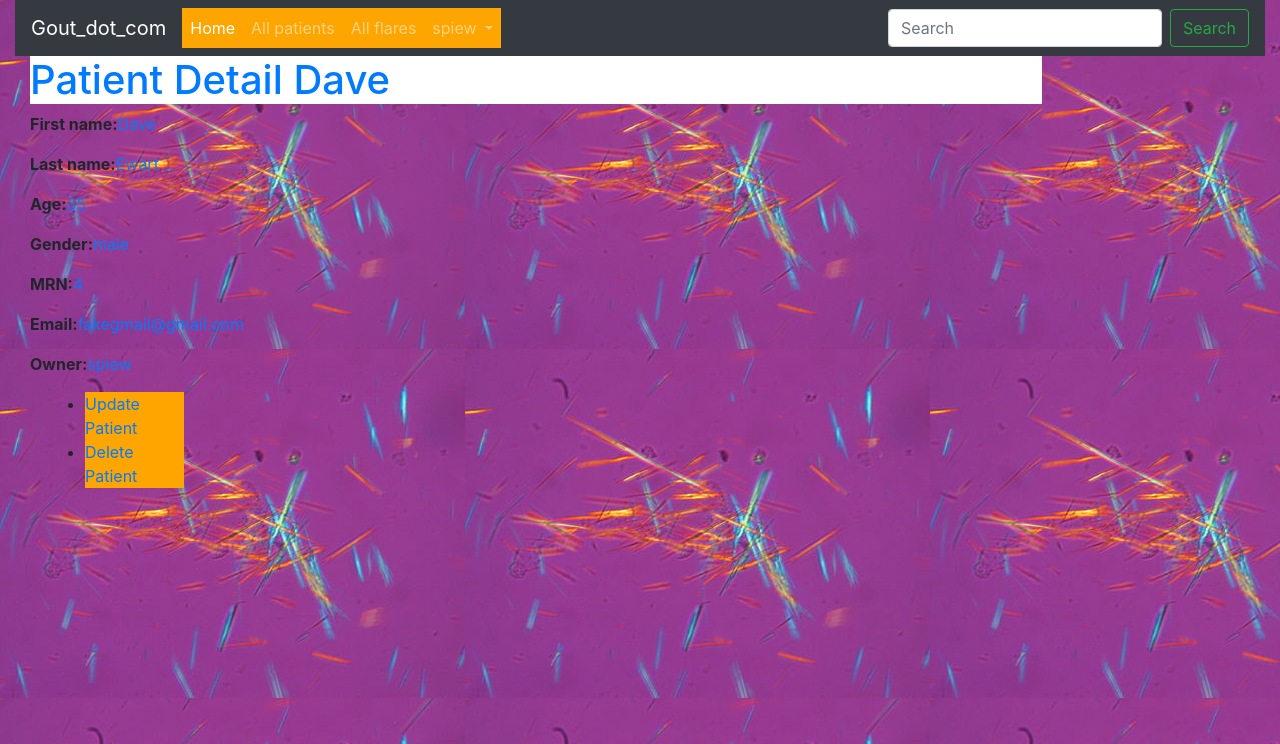
After one commit to Spiewart/goutdotcom, a Django app: page /gout/patient/4/ in a window 1280 px wide. The commit adds this page. Shown: the top 744 px of the page. Run offline with Django 3.2, Linux system fonts and the light colour scheme; a user stored in the database is signed in; data comes from the database, SQL or seed files in the repository; both versions use the stored data as it was after the commit; some libraries are stand-ins or nearby versions.

Commit message:
2nd big commit

```diff
--- /dev/null
+++ b/goutdotcom/burner.py
@@ -0,0 +1,6 @@
+             <!--<li><a href="{% url 'patient_update' %}">Update Patient</a></li>
+             <li><a href="{% url 'patient_delete' %}">Delete Patient</a></li>-->
+
+                    <li><a href="{% url 'patient' %}">Patient</a></li>
+
+                    <li><a href="{% url 'patient_detail' %}">Patient</a></li>
--- a/goutdotcom/gout/models.py
+++ b/goutdotcom/gout/models.py
@@ -28,12 +28,13 @@ class Patient(models.Model):
 
     class Meta:
         ordering = ['last_name', 'first_name']
+        permissions = (("can_create_new_patient", "Creates new patient"),)
 
     def __str__(self):
         return f'{str(self.last_name), str(self.first_name)}'
 
     def get_absolute_url(self):
-        return reverse('patient-detail', args=[str(self.mrn)])
+        return reverse('patient_detail', args=[str(self.mrn)])
 
 class Flare(models.Model):
     patient = models.ForeignKey('Patient', on_delete=models.CASCADE)
@@ -57,6 +58,10 @@ class Flare(models.Model):
     def get_absolute_url(self):
         return reverse('flare-detail', args=[str(self.date)])
 
+class Urate(models.Model):
+    uric_acid = models.DecimalField(max_digits=3, decimal_places=1, help_text="What was the uric acid?")
+
+
 class Info(models.Model):
     urate = models.FloatField()
     creatinine = models.FloatField()
--- /dev/null
+++ b/goutdotcom/gout/static/gout/css/styles.css
@@ -0,0 +1,8 @@
+
+h1 {
+  background-color: white;
+}
+
+li {
+  background-color: orange;
+}
--- a/goutdotcom/gout/templates/base.html
+++ b/goutdotcom/gout/templates/base.html
@@ -4,33 +4,59 @@
     {% block title %}<title>Gout_dot_com</title>{% endblock %}
     <meta charset="utf-8">
     <meta name="viewport" content="width=device-width, initial-scale=1">
+    {% load static %}
+    <link rel="stylesheet" href="{% static 'gout/css/styles.css' %}">
     <link rel="stylesheet" href="https://stackpath.bootstrapcdn.com/bootstrap/4.4.1/css/bootstrap.min.css" integrity="sha384-Vkoo8x4CGsO3+Hhxv8T/Q5PaXtkKtu6ug5TOeNV6gBiFeWPGFN9MuhOf23Q9Ifjh" crossorigin="anonymous">
-    {% load static %}
-    <link rel="stylesheet" href="{% static 'css/styles.css' %}">
   </head>
-  <body>
+  <body style="background-image: url({% static 'gout/images/monosodium_urate.jpg' %});">
     <div class="container-fluid">
-      <div class="row">
-        <div class="col-sm-2">
-        {% block sidebar %}
-          <ul class="sidebar-nav">
-            <li><a href="{% url 'index' %}">Home</a></li>
-            <li><a href="{% url 'patients' %}">All patients</a></li>
-            <li><a href="{% url 'flare_list' %}">All flares</a></li>
-          </ul>
-          <ul class="sidebar-nav">
+      {% block navbar %}
+        <nav class="navbar navbar-expand-lg navbar-dark bg-dark">
+          <a class="navbar-brand" href="#">Gout_dot_com</a>
+          <button class="navbar-toggler" type="button" data-toggle="collapse" data-target="#navbarSupportedContent" aria-controls="navbarSupportedContent" aria-expanded="false" aria-label="Toggle navigation">
+            <span class="navbar-toggler-icon"></span>
+          </button>
+
+          <div class="collapse navbar-collapse" id="navbarSupportedContent">
+            <ul class="navbar-nav mr-auto">
+              <li class="nav-item active">
+                <a class="nav-link" href="{% url 'index' %}">Home <span class="sr-only">(current)</span></a>
+              </li>
+              <li class="nav-item">
+                <a class="nav-link" href="{% url 'patient' %}">All patients</a>
+              </li>
+              <li class="nav-item">
+                <a class="nav-link" href="{% url 'flare_list' %}">All flares</a>
+              </li>
               {% if user.is_authenticated %}
-             <li>User: {{ user.get_username }}</li>
-             <li><a href="{% url 'patient_owner' %}">Patient User Owners</a></li>
-             <li><a href="{% url 'logout'%}?next={{request.path}}">Logout</a></li>
+              <li class="nav-item dropdown">
+                <a class="nav-link dropdown-toggle" href="#" id="navbarDropdown" role="button" data-toggle="dropdown" aria-haspopup="true" aria-expanded="false">
+                  {{ user.get_username }}
+                </a>
+                <div class="dropdown-menu" aria-labelledby="navbarDropdown">
+                  <a class="dropdown-item" href="{% url 'patient_owner' %}">Patient User Owners</a>
+                  <a class="dropdown-item" href="{% url 'patient_create' %}">New Patient</a>
+                  <div class="dropdown-divider"></div>
+                  <a class="dropdown-item" href="{% url 'logout'%}?next={{request.path}}">Logout</a>
+                </div>
+              </li>
               {% else %}
-             <li><a href="{% url 'login'%}?next={{request.path}}">Login</a></li>
+              <li class="nav-item">
+                <a class="nav-link" href="{% url 'login'%}?next={{request.path}}">Login</a>
+              </li>
               {% endif %}
             </ul>
+            <form class="form-inline my-2 my-lg-0">
+              <input class="form-control mr-sm-2" type="search" placeholder="Search" aria-label="Search">
+              <button class="btn btn-outline-success my-2 my-sm-0" type="submit">Search</button>
+            </form>
+          </div>
+        </nav>
       {% endblock %}
-        </div>
       <div class="col-sm-10 ">{% block content %}{% endblock %}</div>
     </div>
-    </div>
   </body>
+  <script src="https://code.jquery.com/jquery-3.4.1.slim.min.js" integrity="sha384-J6qa4849blE2+poT4WnyKhv5vZF5SrPo0iEjwBvKU7imGFAV0wwj1yYfoRSJoZ+n" crossorigin="anonymous"></script>
+<script src="https://cdn.jsdelivr.net/npm/popper.js@1.16.0/dist/umd/popper.min.js" integrity="sha384-Q6E9RHvbIyZFJoft+2mJbHaEWldlvI9IOYy5n3zV9zzTtmI3UksdQRVvoxMfooAo" crossorigin="anonymous"></script>
+<script src="https://stackpath.bootstrapcdn.com/bootstrap/4.4.1/js/bootstrap.min.js" integrity="sha384-wfSDF2E50Y2D1uUdj0O3uMBJnjuUD4Ih7YwaYd1iqfktj0Uod8GCExl3Og8ifwB6" crossorigin="anonymous"></script>
 </html>
--- a/goutdotcom/gout/templates/gout/flare_list.html
+++ b/goutdotcom/gout/templates/gout/flare_list.html
@@ -5,7 +5,7 @@
 {% if flare_list %}
   {% for flare in flare_list %}
     <ul>
-      <li>{{ flare.patient }}</li>
+      <li><a href="{% url 'flare_detail' pk=flare.pk %}">{{ flare.patient }}<a/></li>
     </ul>
   {% endfor %}
 {% endif %}
--- /dev/null
+++ b/goutdotcom/gout/templates/gout/patient_detail.html
@@ -0,0 +1,32 @@
+{% extends "base.html" %}
+
+{% block content %}
+  <h1><a href="{ url 'gout:patient' post.pk %}">Patient Detail {{ patient.first_name }}</a></h1>
+
+  <p><strong>First name:</strong><a href="#">{{ patient.first_name }}</a></p>
+  <p><strong>Last name:</strong><a href="#">{{ patient.last_name }}</a></p>
+  <p><strong>Age:</strong><a href="#">{{ patient.age }}</a></p>
+  <p><strong>Gender:</strong><a href="#">{{ patient.gender }}</a></p>
+  <p><strong>MRN:</strong><a href="#">{{ patient.mrn }}</a></p>
+  <p><strong>Email:</strong><a href="#">{{ patient.email }}</a></p>
+  <p><strong>Owner:</strong><a href="#">{{ patient.owner }}</a></p>
+
+  <div class="container-fluid">
+    <div class="row">
+      <div class="col-sm-2">
+      {% block sidebar %}
+        <ul class="sidebar-nav">
+         {% if user.is_authenticated %}
+         <li><a href="{% url 'patient_update' pk=patient.pk %}">Update Patient</a></li>
+         <li><a href="{% url 'patient_delete' pk=patient.pk %}">Delete Patient</a></li>
+         {% else %}
+           <li><a href="{% url 'login'%}?next={{request.path}}">Login</a></li>
+         {% endif %}
+        </ul>
+     {% endblock %}
+      </div>
+      <div class="col-sm-10 ">
+    </div>
+  </div>
+
+{% endblock %}
--- a/goutdotcom/gout/templates/gout/patient_list.html
+++ b/goutdotcom/gout/templates/gout/patient_list.html
@@ -5,8 +5,7 @@
   {% if patient_list %}
   <ul>
     {% for patient in patient_list %}
-      <li><a href="">{{ patient.first_name }}</a>{{ patient.last_name }}</li>
-      <li><a href="">{{ patient.provider_or_not }}</a></li>
+      <li><a href="{% url 'patient_detail' pk=patient.pk %}">{{ patient.first_name }} {{ patient.last_name }}</a><a>: {{ patient.provider_or_not }}</a></li>
     {% endfor %}
   </ul>
   {% else %}
--- a/goutdotcom/gout/templates/index.html
+++ b/goutdotcom/gout/templates/index.html
@@ -1,8 +1,7 @@
 {% extends "base.html" %}
 
 {% block content %}
-  <h1>Gout_dot_com</h1>
-  <p>Welcome to gout_dot_com developed by: <em>Urate Monster</em>!</p>
+  <h1>Welcome to <strong>gout_dot_com</strong> developed by: <em>Urate Monster</em>!</h1>
   <h2>Dynamic content</h2>
   <p>The dot_com contains the following followers:</p>
   <ul>
--- a/goutdotcom/gout/urls.py
+++ b/goutdotcom/gout/urls.py
@@ -3,8 +3,12 @@ from gout import views
 
 urlpatterns = [
     path('', views.index, name='index'),
-    path('patients/', views.PatientListView.as_view(), name='patients'),
-    path('flares/<int:pk>/', views.FlareDetailView.as_view(), name='flares'),
+    path('patient/', views.PatientListView.as_view(), name='patient'),
+    path('patient/<int:pk>/', views.PatientDetailView.as_view(), name='patient_detail'),
+    path('flares/<int:pk>/', views.FlareDetailView.as_view(), name='flare_detail'),
     path('flare_list/', views.FlareListView.as_view(), name='flare_list'),
     path('patientowners/', views.PatientOwnerView.as_view(), name='patient_owner'),
+    path('patient/create/', views.PatientCreate.as_view(), name='patient_create'),
+    path('patient/<int:pk>/update/', views.PatientUpdate.as_view(), name='patient_update'),
+    path('patient/<int:pk>/delete/', views.PatientDelete.as_view(), name='patient_delete'),
 ]
--- a/goutdotcom/gout/views.py
+++ b/goutdotcom/gout/views.py
@@ -1,11 +1,15 @@
 from django.shortcuts import render
+from django.views import generic
+from django.shortcuts import render, get_object_or_404
+from django.http import HttpResponseRedirect
+from django.urls import reverse
+from django.contrib.auth.decorators import permission_required, login_required
+from django.contrib.auth.mixins import LoginRequiredMixin
+from django.views.generic.edit import CreateView, UpdateView, DeleteView
+from django.urls import reverse_lazy
+
 from gout.models import Patient, Flare, Info
-from django.views import generic
-
-from django.contrib.auth.decorators import permission_required, login_required
-
-from django.contrib.auth.mixins import LoginRequiredMixin
-
+from gout.forms import CreatePatientForm
 # Create your views here.
 
 @login_required()
@@ -42,6 +46,9 @@ class PatientListView(LoginRequiredMixin, generic.ListView):
 class FlareDetailView(LoginRequiredMixin, generic.DetailView):
     model = Flare
 
+class PatientDetailView(LoginRequiredMixin, generic.DetailView):
+    model = Patient
+
 class FlareListView(LoginRequiredMixin, generic.ListView):
     model = Flare
 
@@ -54,3 +61,37 @@ class PatientOwnerView(LoginRequiredMixin, generic.ListView):
     def get_queryset(self):
         return Patient.objects.order_by('age').filter(owner=self.request.user)
         #return Patient.objects.filter(owner=self.request.user)
+
+def new_patient(request):
+    # If this is a POST request then process the Form data
+    if request.method == 'POST':
+        # Create a form instance and populate it with data from the request (binding):
+        form = CreatePatientForm(request.POST)
+        # Check if the form is valid:
+        if form.is_valid():
+            # process the data in form.cleaned_data as required (here we just write it to the model due_back field)
+            form.cleaned_data
+            form.save()
+            # redirect to a new URL:
+            return HttpResponseRedirect('/')
+    # If this is a GET (or any other method) create the default form.
+    else:
+        form = CreatePatientForm()
+
+    context = {
+        'form': form,
+    }
+
+    return render(request, 'gout/new_patient.html', context)
+
+class PatientCreate(CreateView):
+    model = Patient
+    fields = '__all__'
+
+class PatientUpdate(UpdateView):
+    model = Patient
+    fields = '__all__'
+
+class PatientDelete(DeleteView):
+    model = Patient
+    success_url = reverse_lazy('patients')
```
Also changed, not shown: goutdotcom/gout/forms.py (added, +8 -0 lines), goutdotcom/gout/static/css/styles.css (deleted, +0 -13 lines), goutdotcom/gout/templates/gout/patient_confirm_delete.html (added, +14 -0 lines), goutdotcom/gout/templates/gout/patient_form.html (added, +12 -0 lines), goutdotcom/db.sqlite3, goutdotcom/gout/migrations/0002_auto_20200427_0928.py (added), goutdotcom/gout/static/gout/images/monosodium_urate.jpg (added). Lines whose indentation alone changed are shown as unchanged.
